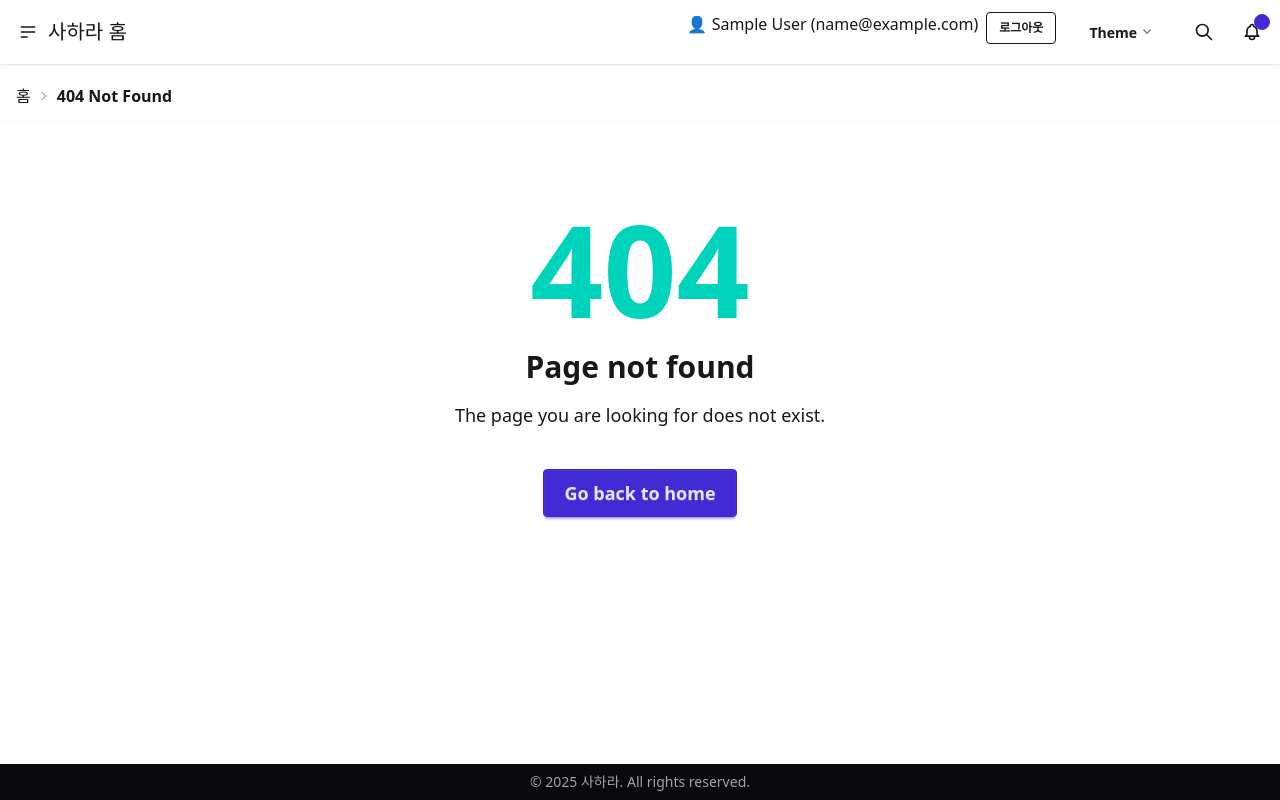
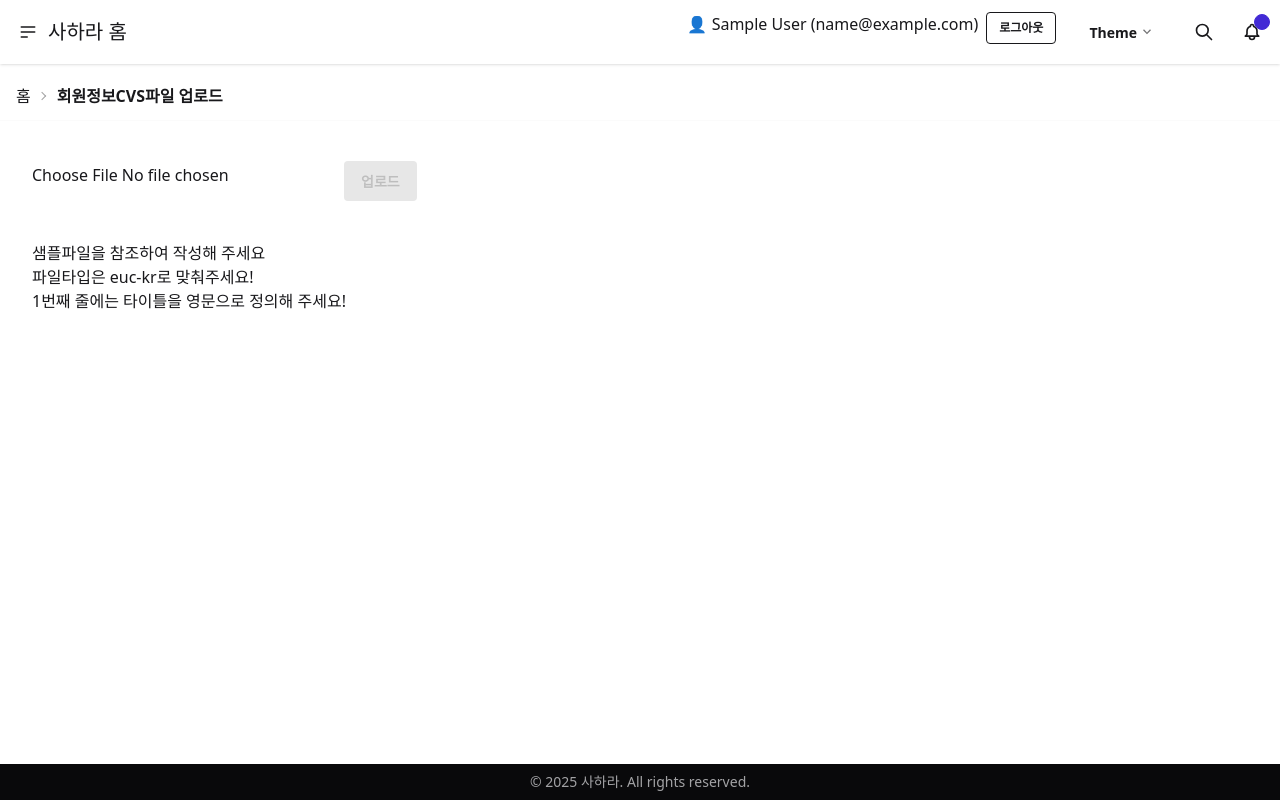
Before and after one commit to mrjung72/my-vite-vue3-sass-tailwind-app, a Vue app: page /members/csv-register in a window 1280 px wide. Before the commit this address had no page. Built offline with nearby package versions, Linux system fonts and the light colour scheme; sample sign-in values are in the browser's storage.

Commit message:
파일업로드 기능 추가가

```diff
--- a/src/components/TheHeader.vue
+++ b/src/components/TheHeader.vue
@@ -27,6 +27,7 @@ const handleLogout = () => {
 					tabindex="0"
 					class="menu menu-lg dropdown-content bg-base-100 rounded-box z-1 mt-3 w-52 p-2 shadow">
 					<li><a href="/members/list">회원목록</a></li>
+					<li><a href="/members/csv-register">회원정보파일 업로드</a></li>
 				</ul>
 			</div>
 		</div>
--- a/src/router/routes.js
+++ b/src/router/routes.js
@@ -39,6 +39,12 @@ export default [
 		meta: { title: '회원등록' },
 	},
 	{
+		path: '/members/csv-register',
+		name: 'members-csv-register',
+		component: () => import('@/views/MembersCsvUploadView.vue'),
+		meta: { title: '회원정보CVS파일 업로드', requiresAuth: true  },
+	},
+	{
 		path: '/members/list',
 		name: 'members-list',
   		component: MembersView,
--- /dev/null
+++ b/src/views/MembersCsvUploadView.vue
@@ -0,0 +1,47 @@
+<template>
+  <div class="p-4">
+    <input type="file" @change="handleFileUpload" accept=".csv" />
+    <button class="btn btn-primary mt-2" @click="submitFile" :disabled="!file">업로드</button>
+    <div v-if="message" class="mt-2 text-green-500">{{ message }}</div>
+    <div v-if="error" class="mt-2 text-red-500">{{ error }}</div>
+		<div class="text-base-content/70 mb-10"></div>
+		<div class="text-base-content/100 mb-1">
+			<p>샘플파일을 참조하여 작성해 주세요</p>
+			<p>파일타입은 euc-kr로 맞춰주세요!</p>
+			<p>1번째 줄에는 타이틀을 영문으로 정의해 주세요!</p>
+		</div>
+  </div>
+</template>
+
+<script setup>
+import { ref } from 'vue'
+import axios from 'axios'
+
+const file = ref(null)
+const message = ref('')
+const error = ref('')
+
+const handleFileUpload = (e) => {
+  file.value = e.target.files[0]
+}
+
+const submitFile = async () => {
+  if (!file.value) return
+
+  const formData = new FormData()
+  formData.append('file', file.value)
+
+  try {
+    const res = await axios.post('/api/upload/members', formData, {
+      headers: {
+        'Content-Type': 'multipart/form-data',
+      },
+    })
+    message.value = res.data.message
+    error.value = ''
+  } catch (err) {
+    error.value = err.response?.data?.message || '업로드 실패'
+    message.value = ''
+  }
+}
+</script>
```
Also changed, not shown: public/샘플파일/사용자정보_샘플.csv (added).
